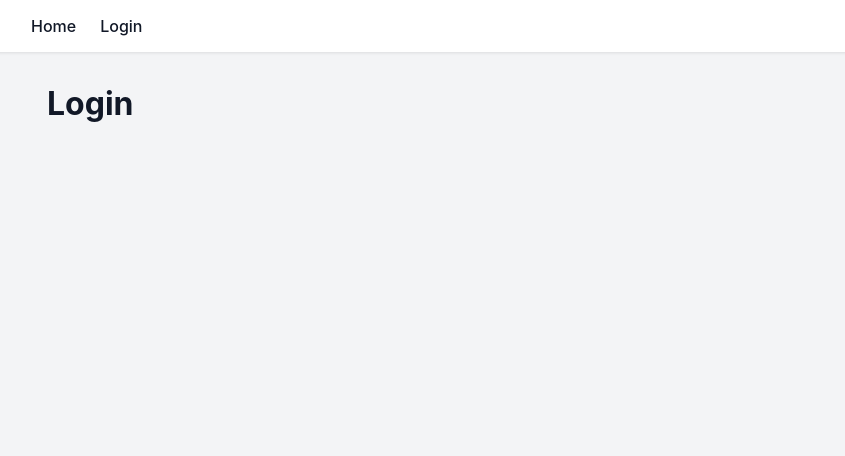
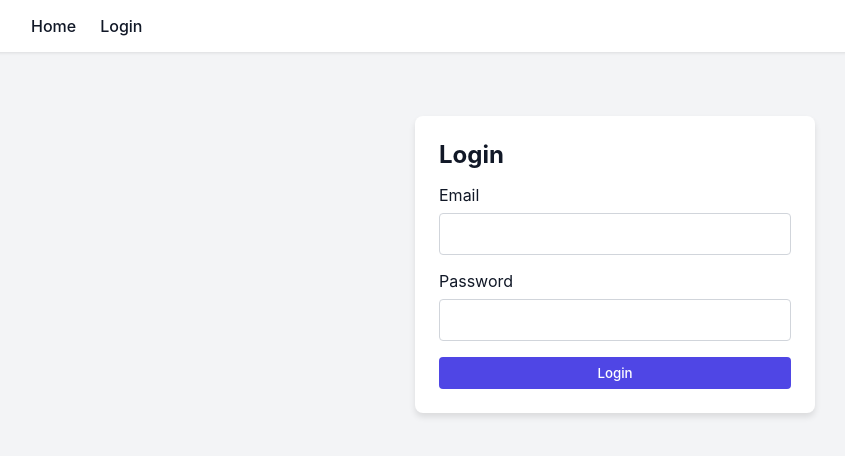
Before and after one commit to Maha070411/hotel_booking_system, a React app: page /login in a window 1280 px wide. Shown: the top 456 px of the page, without its empty margins (25-870 px from the left). Built offline with nearby package versions, Linux system fonts and the light colour scheme; the HTML template or start-up script is replaced by a standard one.

Commit message:
Updated Login page UI

```diff
--- a/src/pages/Login.jsx
+++ b/src/pages/Login.jsx
@@ -1 +1,41 @@
-export default function Login() { return <div><h1>Login</h1></div>; }
+import { useState } from 'react';
+import { useNavigate } from 'react-router-dom';
+import api from '../services/api';
+
+function Login() {
+  const [email, setEmail] = useState('');
+  const [password, setPassword] = useState('');
+  const navigate = useNavigate();
+
+  const handleLogin = async (e) => {
+    e.preventDefault();
+    try {
+      const res = await api.post('/auth/login', { email, password });
+      localStorage.setItem('token', res.data.token);
+      localStorage.setItem('role', res.data.role);
+      localStorage.setItem('email', res.data.email);
+      navigate('/');
+    } catch (err) {
+      alert('Login failed. Please check credentials.');
+    }
+  };
+
+  return (
+    <div className="card" style={{maxWidth: '400px', margin: '2rem auto'}}>
+      <h2>Login</h2>
+      <form onSubmit={handleLogin} style={{marginTop: '1rem'}}>
+        <div className="form-group">
+          <label>Email</label>
+          <input className="form-control" type="email" value={email} onChange={e=>setEmail(e.target.value)} required />
+        </div>
+        <div className="form-group">
+          <label>Password</label>
+          <input className="form-control" type="password" value={password} onChange={e=>setPassword(e.target.value)} required />
+        </div>
+        <button className="btn" type="submit" style={{width: '100%'}}>Login</button>
+      </form>
+    </div>
+  );
+}
+
+export default Login;
```
